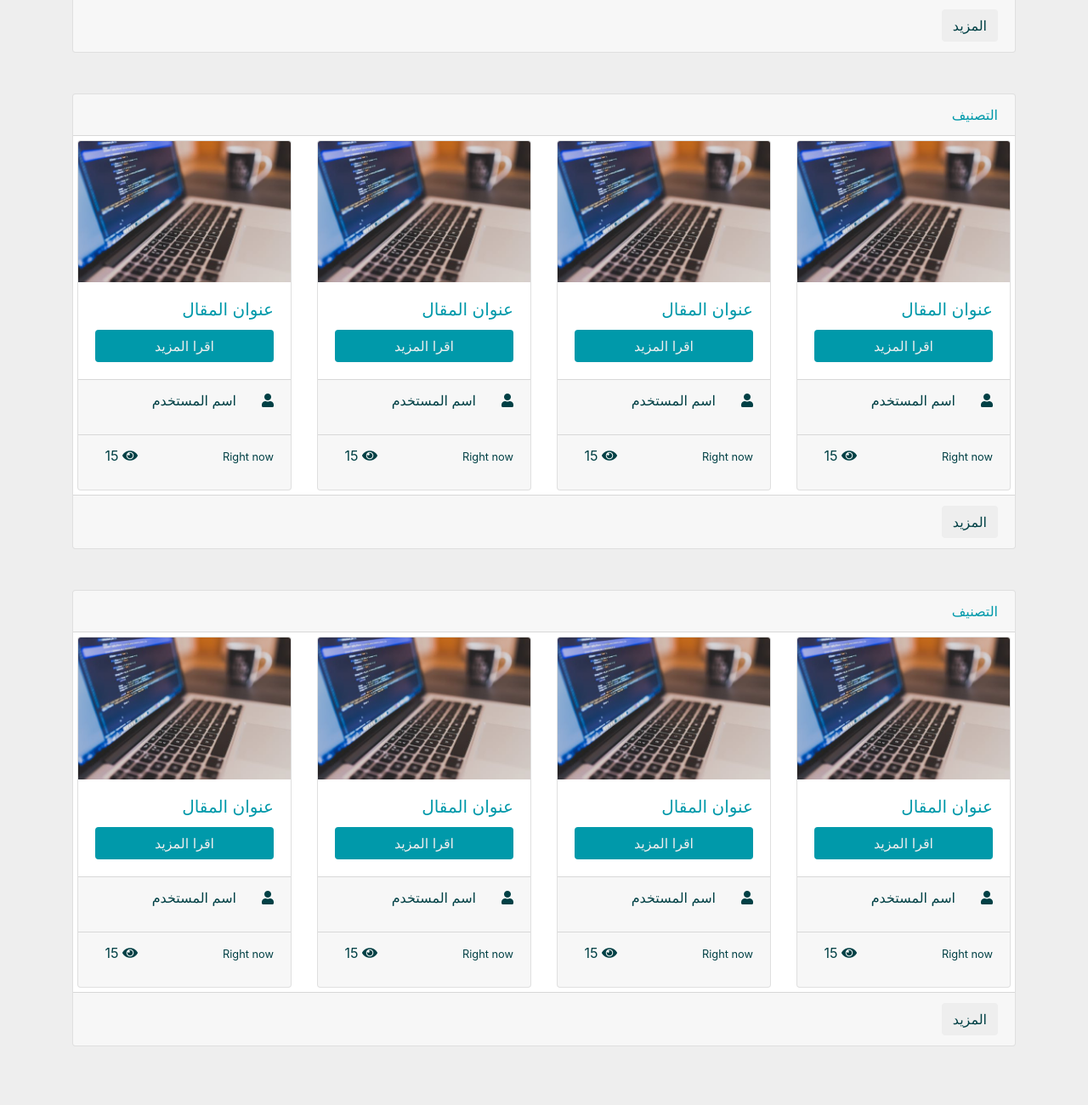
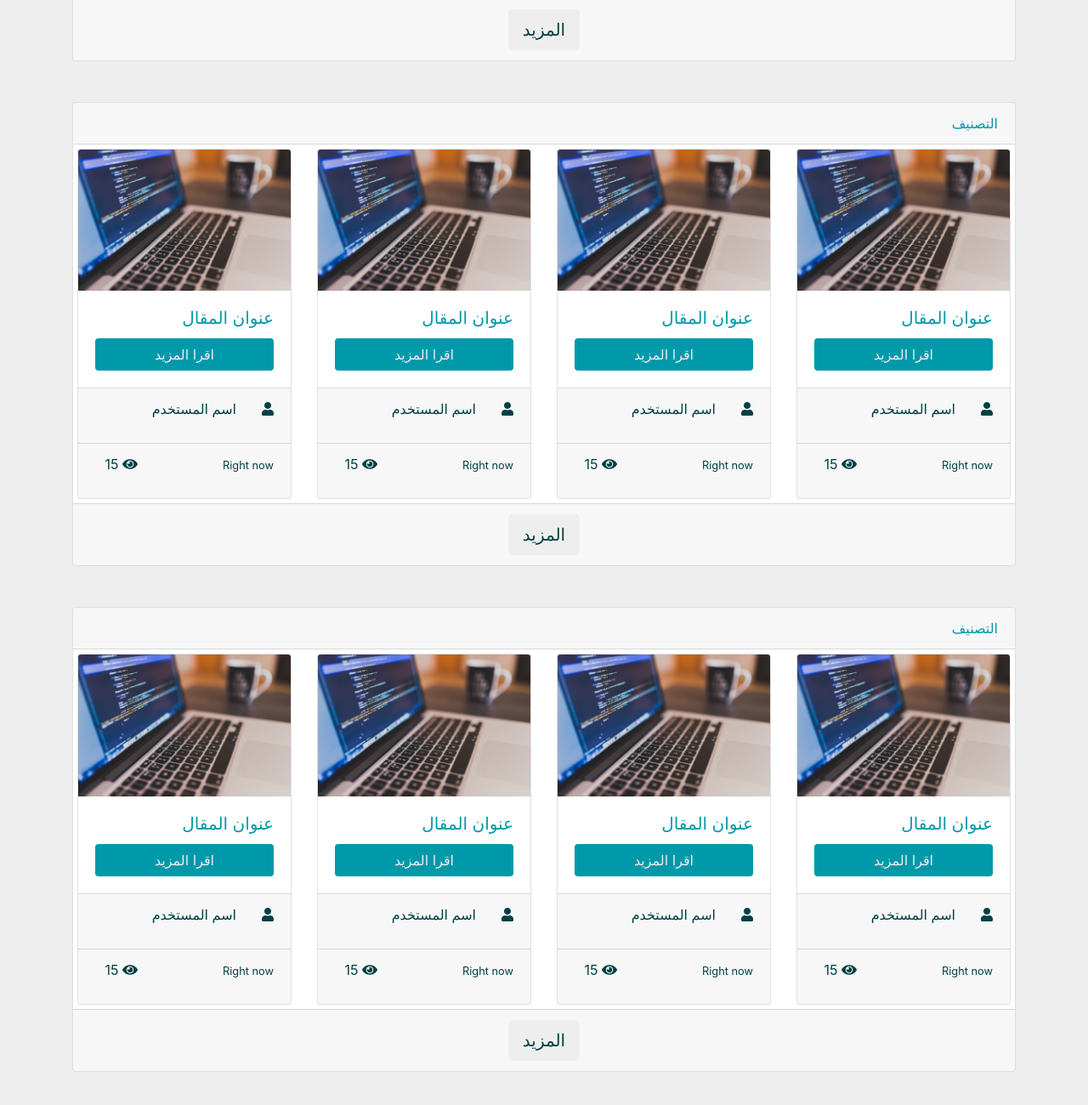
Before and after one commit to KassemHachi/article-page, a plain HTML site: page index.html in a window 1280 px wide. Shown: the part 490-1790 px from the top of the page at 85% size. Before the commit the page ends 1769 px from the top, so only its background shows below. Drawn offline with nearby package versions, Linux system fonts and the light colour scheme.

Commit message:
Move button-more to center in index.html

```diff
--- a/index.html
+++ b/index.html
@@ -193,8 +193,8 @@
 
 
     </div>
-    <div class="card-footer">
-         <a href="articles-by-category.html"><button class="btn button-more-background-color" >المزيد</button> </a>
+    <div class="card-footer text-center">
+         <a class="justify-content-center" href="articles-by-category.html"><button class="btn button-more-background-color btn-lg" >المزيد</button> </a>
     </div>
     </div>
     <br>
@@ -369,9 +369,9 @@
 
 
       </div>
-      <div class="card-footer">
-           <a href="articles-by-category.html"><button class="btn button-more-background-color" >المزيد</button> </a>
-      </div>
+      <div class="card-footer text-center">
+          <a class="justify-content-center" href="articles-by-category.html"><button class="btn button-more-background-color btn-lg" >المزيد</button> </a>
+     </div>
     </div>
     <br>
     <div class="card  mb-4" style="max-width: 100%;">
@@ -545,9 +545,9 @@
 
 
         </div>
-        <div class="card-footer">
-             <a href="articles-by-category.html"><button class="btn button-more-background-color" >المزيد</button> </a>
-        </div>
+        <div class="card-footer text-center">
+            <a class="justify-content-center" href="articles-by-category.html"><button class="btn button-more-background-color btn-lg" >المزيد</button> </a>
+       </div>
     </div>
     <br>
 
```
